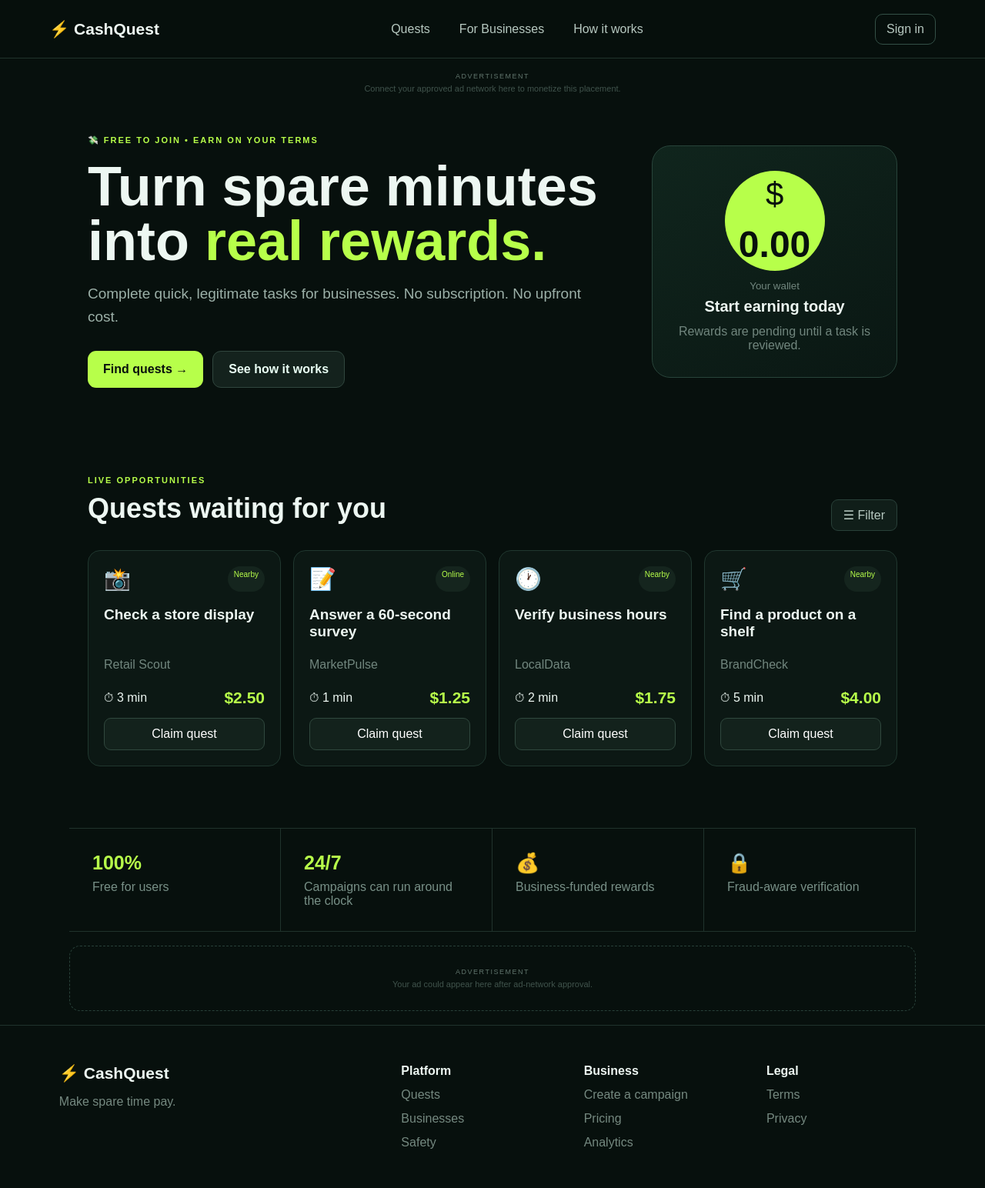
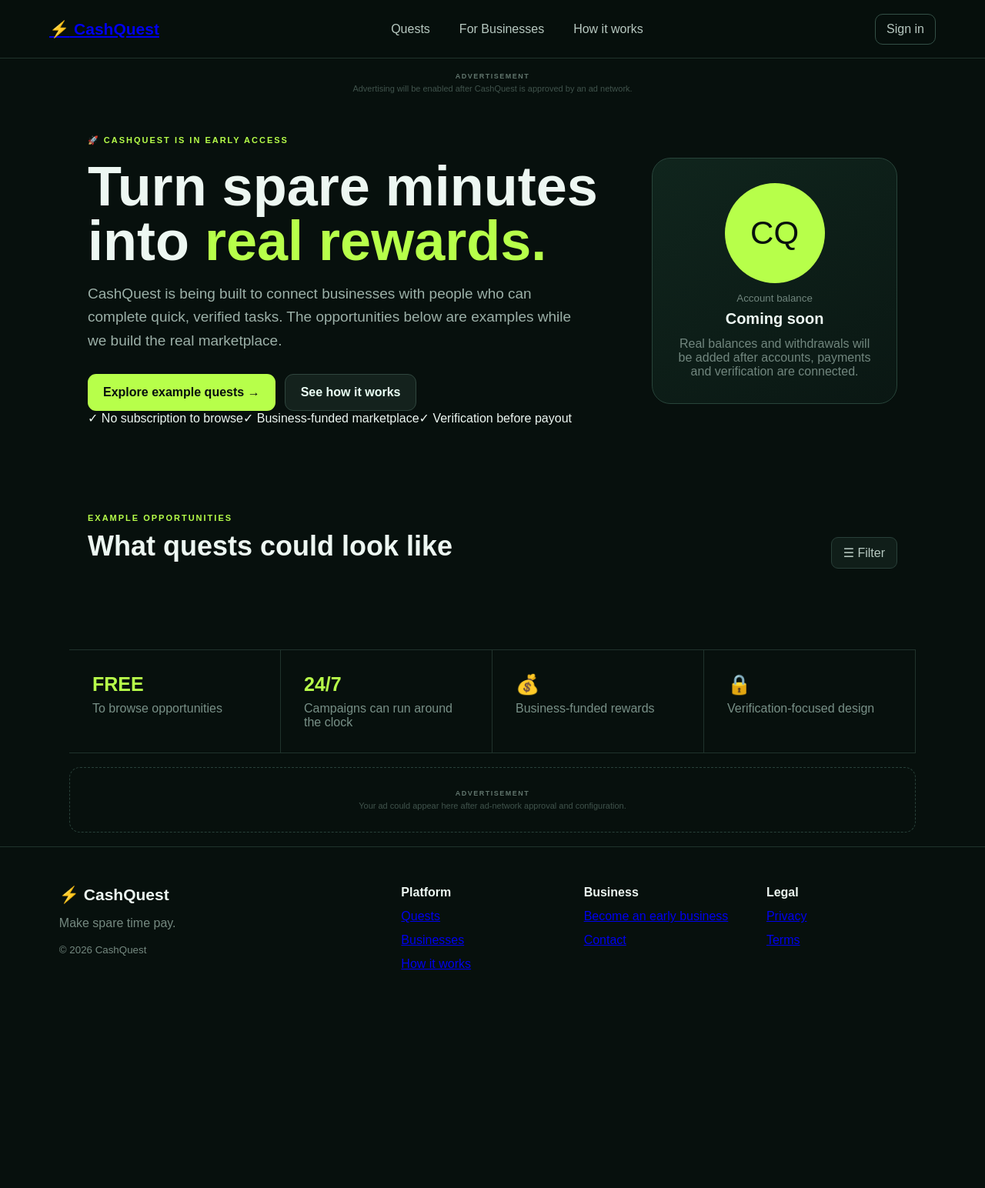
Before and after one commit to ddsheppard1984/CashQuest-mvp, a plain HTML site: page index.html in a window 1280 px wide. Shown: the whole page at 77% size. After the commit the page ends 1312 px from the top, so only its background shows below. Drawn offline with Linux system fonts and the light colour scheme.

Commit message:
Launch-ready landing page and marketplace messaging

```diff
--- a/index.html
+++ b/index.html
@@ -2,21 +2,57 @@
 <html lang="en">
 <head>
 <meta charset="utf-8"><meta name="viewport" content="width=device-width,initial-scale=1">
-<title>CashQuest — Make spare time pay</title>
-<meta name="description" content="CashQuest connects businesses with people who complete quick, legitimate tasks.">
+<title>CashQuest — Find paid tasks</title>
+<meta name="description" content="CashQuest is a marketplace concept connecting businesses with people for verified tasks.">
 <link rel="stylesheet" href="styles.css">
 </head>
 <body>
-<header><div class="logo">⚡ CashQuest</div><nav><button data-tab="quests">Quests</button><button data-tab="business">For Businesses</button><button data-tab="how">How it works</button></nav><button class="login">Sign in</button></header>
-<div class="ad">ADVERTISEMENT<span>Connect your approved ad network here to monetize this placement.</span></div>
+<header>
+  <a class="logo" href="#" onclick="showTab('quests');return false">⚡ CashQuest</a>
+  <nav><button data-tab="quests">Quests</button><button data-tab="business">For Businesses</button><button data-tab="how">How it works</button></nav>
+  <button class="login" onclick="showComingSoon('Accounts are coming next. CashQuest is currently a prototype.')">Sign in</button>
+</header>
+<div class="ad"><b>ADVERTISEMENT</b><span>Advertising will be enabled after CashQuest is approved by an ad network.</span></div>
+
 <section id="quests" class="view active">
-<main class="hero"><div><div class="pill">💸 FREE TO JOIN • EARN ON YOUR TERMS</div><h1>Turn spare minutes into <em>real rewards.</em></h1><p>Complete quick, legitimate tasks for businesses. No subscription. No upfront cost.</p><div class="actions"><button class="primary" onclick="document.querySelector('#questList').scrollIntoView({behavior:'smooth'})">Find quests →</button><button class="secondary" onclick="showHow()">See how it works</button></div></div>
-<div class="earn"><div class="circle">$<b id="wallet">0</b></div><small>Your wallet</small><strong>Start earning today</strong><span>Rewards are pending until a task is reviewed.</span></div></main>
-<section class="section"><div class="sectionhead"><div><span class="eyebrow">LIVE OPPORTUNITIES</span><h2>Quests waiting for you</h2></div><button class="filter">☰ Filter</button></div><div id="questList" class="grid"></div></section>
-<div class="stats"><div><b>100%</b><span>Free for users</span></div><div><b>24/7</b><span>Campaigns can run around the clock</span></div><div><b>💰</b><span>Business-funded rewards</span></div><div><b>🔒</b><span>Fraud-aware verification</span></div></div>
-<div class="ad wide">ADVERTISEMENT<span>Your ad could appear here after ad-network approval.</span></div></section>
-<section id="business" class="view"><div class="section business"><span class="eyebrow">FOR BUSINESSES</span><h1>Get real-world data without building a field team.</h1><p>Create a campaign, set a budget, define the proof required, and receive verified submissions.</p><div class="businessgrid"><div class="panel"><h3>Launch a campaign</h3><label>Campaign name<input id="campaignName" placeholder="Verify our display in stores"></label><label>Reward per completion<input id="reward" placeholder="$2.50"></label><label>Budget<input id="budget" placeholder="$250"></label><button class="primary" onclick="launchCampaign()">Create campaign</button></div><div class="panel"><h3>Example economics</h3><div class="money"><span>Business budget</span><b>$250</b></div><div class="money"><span>User rewards</span><b>$175</b></div><div class="money"><span>Platform revenue</span><b>$75</b></div><small>Illustrative only. Actual pricing can vary.</small></div></div></div></section>
-<section id="how" class="view"><div class="section how"><span class="eyebrow">HOW IT WORKS</span><h1>One marketplace. Two sides. Automated revenue.</h1><div class="steps"><div><b>01</b><h3>Businesses post</h3><p>Companies create tasks and fund a campaign.</p></div><div><b>02</b><h3>People complete</h3><p>Users choose quests that fit their time.</p></div><div><b>03</b><h3>Proof is reviewed</h3><p>Submissions are checked before rewards become available.</p></div><div><b>04</b><h3>Platform earns</h3><p>CashQuest can earn a campaign fee plus advertising and business revenue.</p></div></div></div></section>
-<footer><div><div class="logo">⚡ CashQuest</div><p>Make spare time pay.</p></div><div><b>Platform</b><a>Quests</a><a>Businesses</a><a>Safety</a></div><div><b>Business</b><a>Create a campaign</a><a>Pricing</a><a>Analytics</a></div><div><b>Legal</b><a>Terms</a><a>Privacy</a></div></footer>
+<main class="hero">
+  <div>
+    <div class="pill">🚀 CASHQUEST IS IN EARLY ACCESS</div>
+    <h1>Turn spare minutes into <em>real rewards.</em></h1>
+    <p>CashQuest is being built to connect businesses with people who can complete quick, verified tasks. The opportunities below are examples while we build the real marketplace.</p>
+    <div class="actions"><button class="primary" onclick="document.querySelector('#questList').scrollIntoView({behavior:'smooth'})">Explore example quests →</button><button class="secondary" onclick="showHow()">See how it works</button></div>
+    <div class="trust"><span>✓ No subscription to browse</span><span>✓ Business-funded marketplace</span><span>✓ Verification before payout</span></div>
+  </div>
+  <div class="earn"><div class="circle">CQ</div><small>Account balance</small><strong>Coming soon</strong><span>Real balances and withdrawals will be added after accounts, payments and verification are connected.</span></div>
+</main>
+
+<section class="section"><div class="sectionhead"><div><span class="eyebrow">EXAMPLE OPPORTUNITIES</span><h2>What quests could look like</h2></div><button class="filter" onclick="showComingSoon('Quest filters will be available when the live marketplace launches.')">☰ Filter</button></div><div id="questList" class="grid"></div></section>
+<div class="stats"><div><b>FREE</b><span>To browse opportunities</span></div><div><b>24/7</b><span>Campaigns can run around the clock</span></div><div><b>💰</b><span>Business-funded rewards</span></div><div><b>🔒</b><span>Verification-focused design</span></div></div>
+<div class="ad wide"><b>ADVERTISEMENT</b><span>Your ad could appear here after ad-network approval and configuration.</span></div>
+</section>
+
+<section id="business" class="view"><div class="section business">
+<span class="eyebrow">FOR BUSINESSES</span><h1>Get real-world tasks completed without building a field team.</h1>
+<p>CashQuest is being built for businesses that need verified information from people in the real world or online.</p>
+<div class="businessgrid">
+<div class="panel"><h3>Want to be an early business?</h3><p>Tell us what you need checked, photographed, tested or researched. We’ll use this information to shape the first live campaigns.</p><button class="primary" onclick="location.href='mailto:cashquest.business@gmail.com?subject=CashQuest%20Business%20Inquiry'">Contact CashQuest →</button></div>
+<div class="panel"><h3>Example campaign</h3><div class="money"><span>Task</span><b>Verify a store display</b></div><div class="money"><span>Workers needed</span><b>100</b></div><div class="money"><span>Worker reward</span><b>$3.00</b></div><small>Illustrative example only. No real campaign is currently accepting funds.</small></div>
+</div></div></section>
+
+<section id="how" class="view"><div class="section how"><span class="eyebrow">HOW IT WORKS</span><h1>One marketplace. Two sides.</h1><div class="steps">
+<div><b>01</b><h3>Businesses post</h3><p>A company defines a task, location, proof requirements and budget.</p></div>
+<div><b>02</b><h3>People complete</h3><p>Users choose eligible quests and submit the requested proof.</p></div>
+<div><b>03</b><h3>Proof is reviewed</h3><p>CashQuest verifies submissions and handles fraud controls before a reward becomes payable.</p></div>
+<div><b>04</b><h3>Payments happen</h3><p>Once the payment system is live, approved rewards can be paid and CashQuest can earn platform fees.</p></div>
+</div>
+<div class="notice"><strong>Important:</strong> CashQuest is currently a prototype. The example quests and balances on this page are not real-money offers.</div>
+</div></section>
+
+<footer>
+<div><div class="logo">⚡ CashQuest</div><p>Make spare time pay.</p><small>© 2026 CashQuest</small></div>
+<div><b>Platform</b><a href="#" onclick="showTab('quests');return false">Quests</a><a href="#" onclick="showTab('business');return false">Businesses</a><a href="#" onclick="showTab('how');return false">How it works</a></div>
+<div><b>Business</b><a href="#" onclick="showTab('business');return false">Become an early business</a><a href="mailto:cashquest.business@gmail.com">Contact</a></div>
+<div><b>Legal</b><a href="privacy.html">Privacy</a><a href="terms.html">Terms</a></div>
+</footer>
 <script src="app.js"></script>
 </body></html>
```
